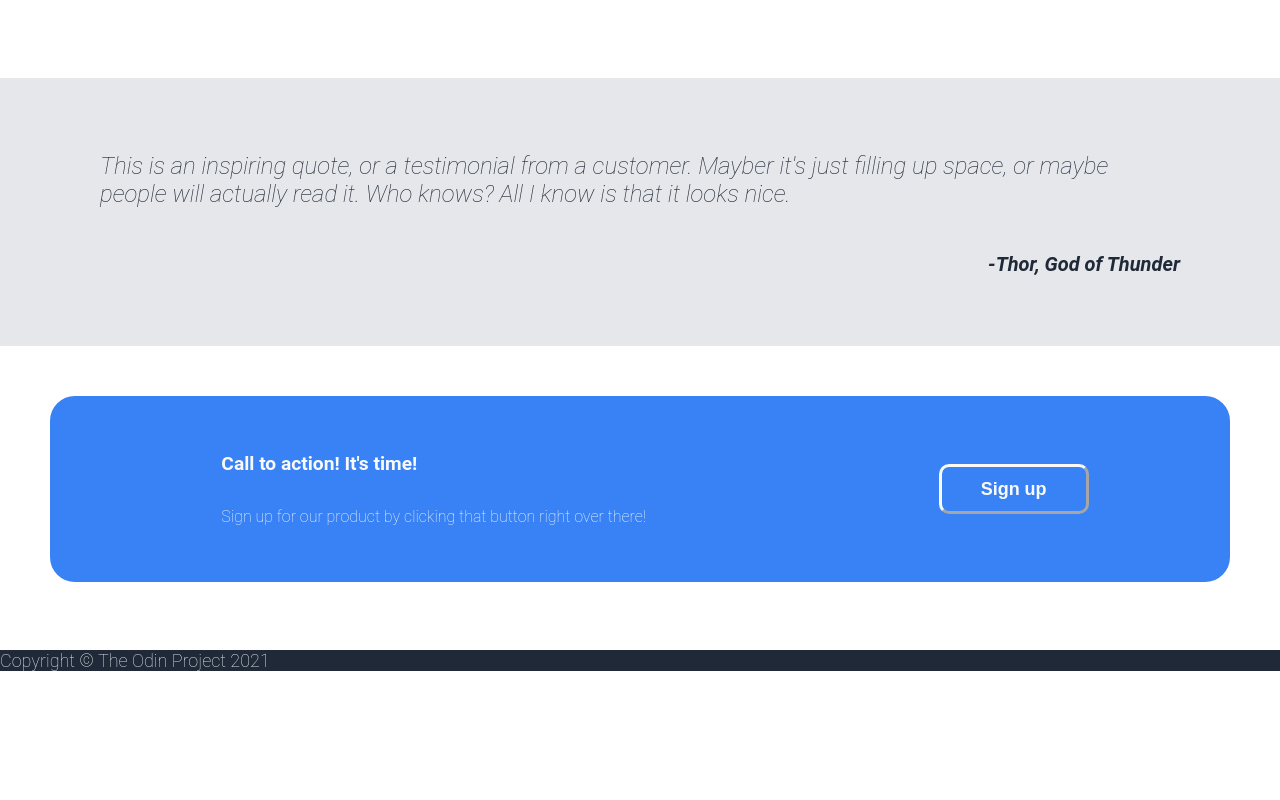
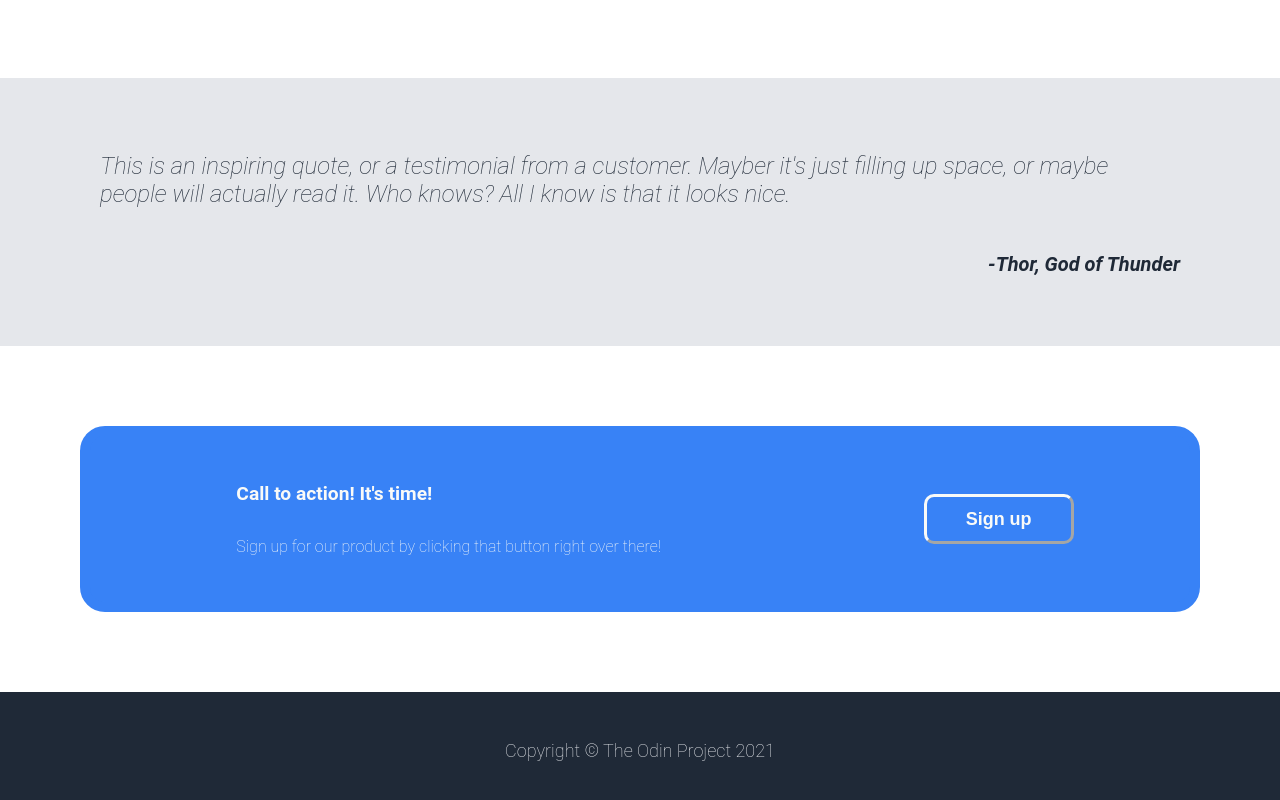
Before and after one commit to ice188/landing-page, a plain HTML site: page index.html in a window 1280 px wide. Shown: the part 1598-2398 px from the top of the page. Before the commit the page ends 2287 px from the top, so only its background shows below. Drawn offline with Linux system fonts and the light colour scheme.

Commit message:
landing page done

```diff
--- a/style.css
+++ b/style.css
@@ -101,6 +101,7 @@ header, .intro{
     background-color: #ffffff;
     flex: 1;
     margin-right: 15%;
+    margin-left: -20px;
     height:236px;
     width:300px;
     justify-content: center;
@@ -195,7 +196,7 @@ header a{
     background-color: #3882F6;
     align-items: center;
     justify-content: space-around;
-
+    margin:30px;
 }
 
 .signup-text{
@@ -223,3 +224,8 @@ header a{
     font-size: large;
     border-width: 3px;
 }
+
+footer{
+    text-align: center;
+    padding: 30px;
+}
```
